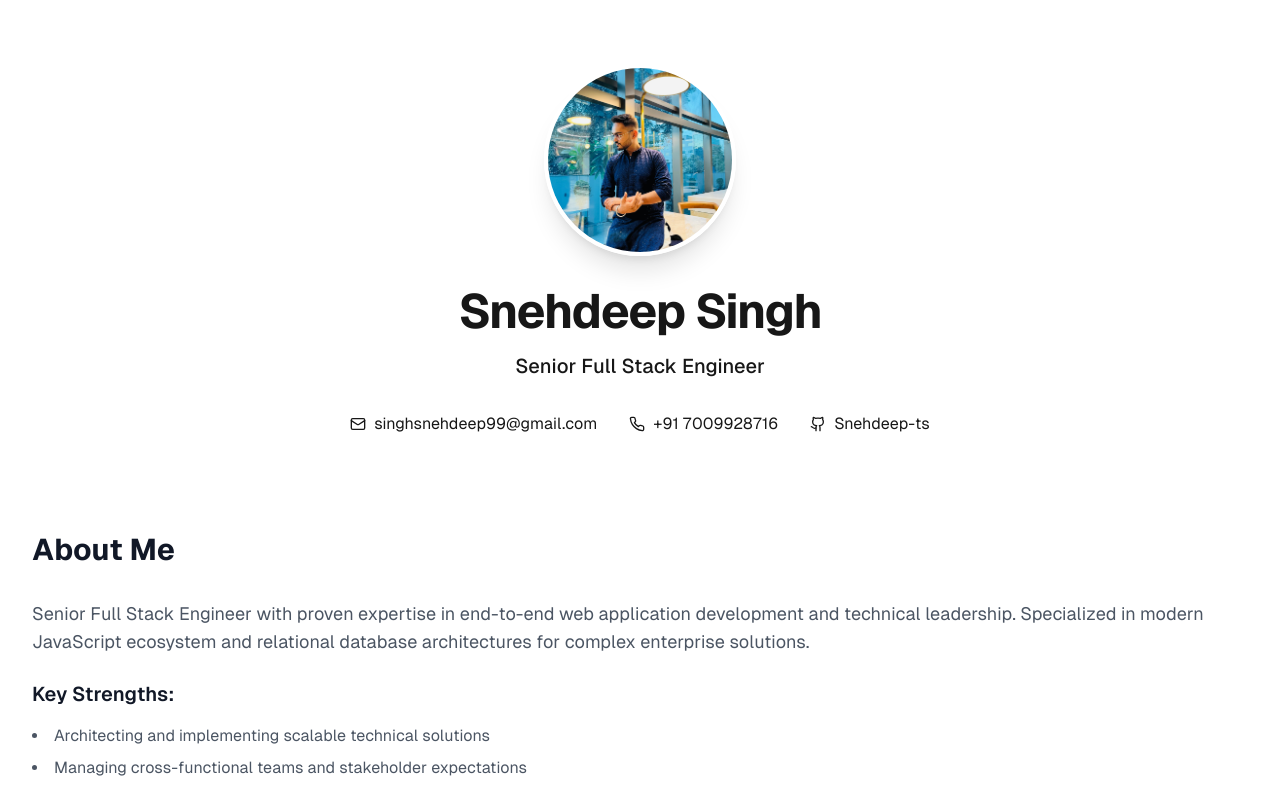
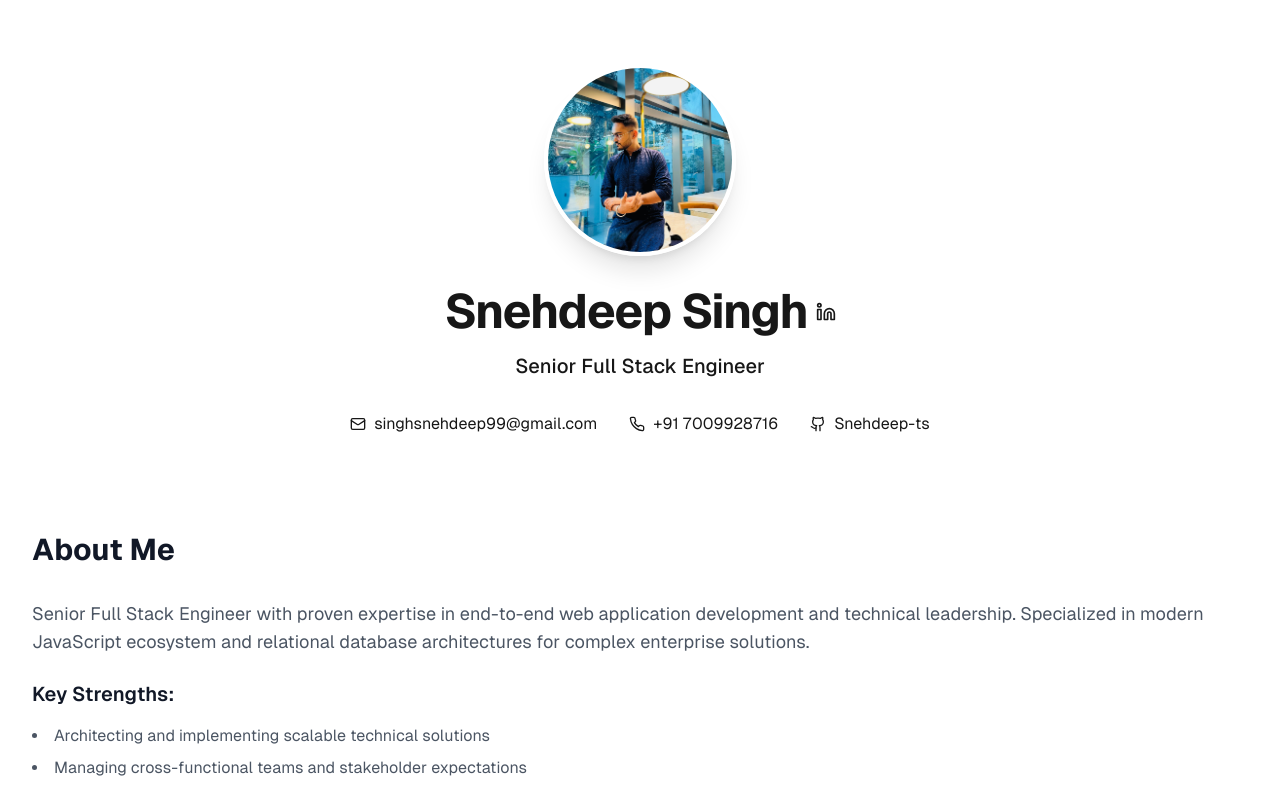
Before and after one commit to punna1958/Portfolio, a Next.js app: page / in a window 1280 px wide. Shown: the top 791 px of the page. Built offline with nearby package versions, Linux system fonts and the light colour scheme.

Commit message:
adding linkedin link

```diff
--- a/src/components/Hero.tsx
+++ b/src/components/Hero.tsx
@@ -1,5 +1,5 @@
 // components/Hero.tsx
-import { Mail, Phone, Github } from 'lucide-react';
+import { Mail, Phone, Github, Linkedin } from 'lucide-react';
 import Image from 'next/image';
 
 export const Hero = () => (
@@ -22,9 +22,20 @@ export const Hero = () => (
         </div>
 
         {/* Content */}
-        <h1 className="text-4xl font-bold text-foreground sm:text-5xl tracking-tight">
-          Snehdeep Singh
-        </h1>
+        <div className="flex items-center justify-center gap-2">
+          <h1 className="text-4xl font-bold text-foreground sm:text-5xl tracking-tight">
+            Snehdeep Singh
+          </h1>
+          <a
+            href="https://www.linkedin.com/in/snehdeep-singh/"
+            target="_blank"
+            rel="noopener noreferrer"
+            className="text-foreground/60 hover:text-foreground transition-colors inline-flex items-center"
+            title="Connect on LinkedIn"
+          >
+            <Linkedin className="h-5 w-5" />
+          </a>
+        </div>
         <p className="mt-4 text-xl text-foreground/80 font-medium">
           Senior Full Stack Engineer
         </p>
```
